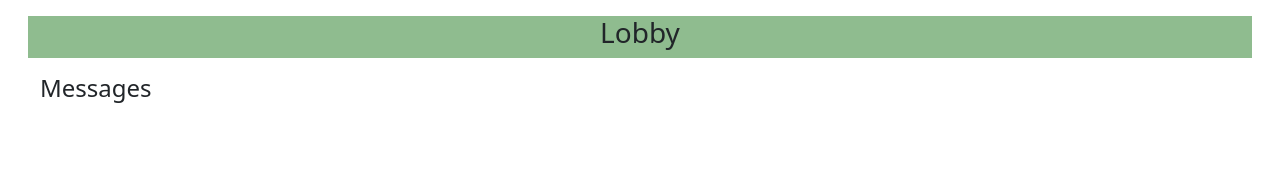
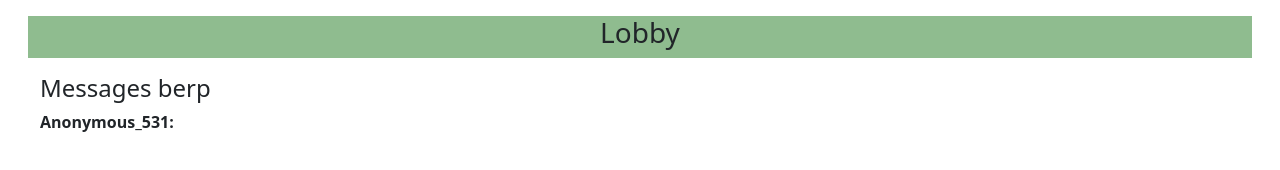
Before and after one commit to yusuf-amani/reversi-amani, a website: page public/lobby.html in a window 1280 px wide. Drawn offline with nearby package versions, Linux system fonts and the light colour scheme.

Commit message:
fixed the bug - the app now acceptes and sends url/iri parameters

```diff
--- a/public/js/main.js
+++ b/public/assets/js/main.js
@@ -14,9 +14,9 @@ function getIRIParameterValue(requestedKey){
 }
 
 // grabbing the username associated with the IRI/URL sent
-let username = decodeURI(getIRIParameterValue('username'));
+let username = getIRIParameterValue('username');
 if((typeof username == 'undefined') || (username === null)){
-    username = "Anonymous_" + Math.floor(Math.random()*1000);
+    username="Anonymous_"+Math.floor(Math.random()*1000);
 }
 
 $('#messages').prepend('<b>'+username+':</b>' );
--- a/public/lobby.html
+++ b/public/lobby.html
@@ -29,7 +29,7 @@
     </div>
     <div class="row m-3 ">
       <div class="col">
-        <h4>Messages</h4>
+        <h4>Messages berp</h4>
         <div id = "messages">
 
         </div>
@@ -44,7 +44,7 @@
   <!-- jQuery Library Link -- Google libraries, select jQuery, then use SRI Hash to create a unique link-->
   <script src="https://ajax.googleapis.com/ajax/libs/jquery/3.6.0/jquery.min.js" integrity="sha384-vtXRMe3mGCbOeY7l30aIg8H9p3GdeSe4IFlP6G8JMa7o7lXvnz3GFKzPxzJdPfGK" crossorigin="anonymous"></script>
   <!--Link to our own JavaScript File - main.js-->
-  <script src = "assets/js/main.js"></script>
+  <script src="assets/js/main.js"></script>
 </body>
 
 </html>
```
Also changed, not shown: public/index.html (+2 -3 lines).
